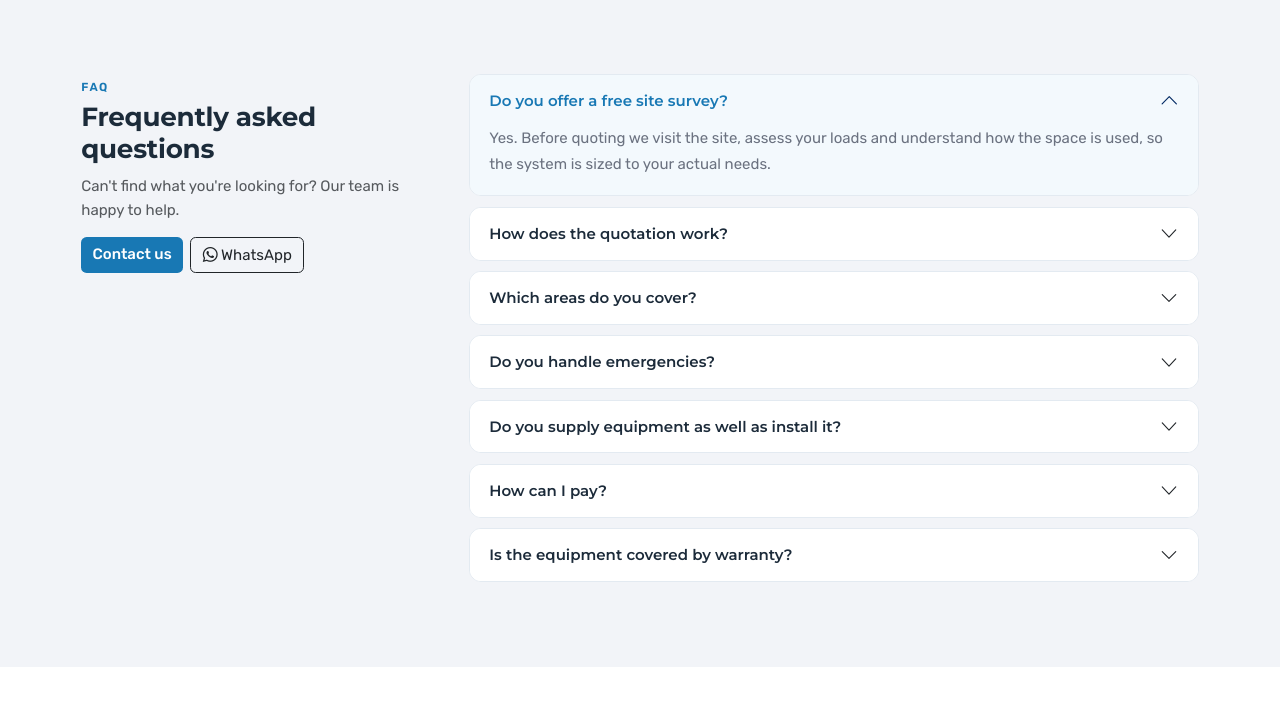
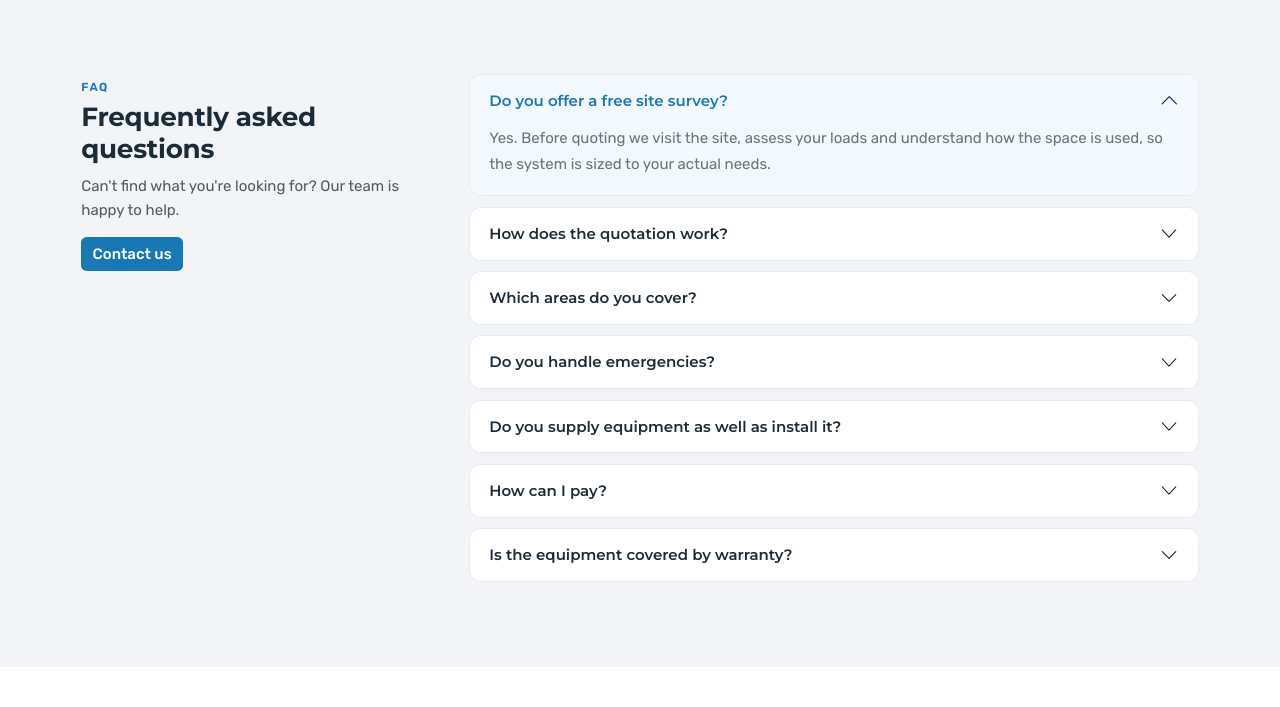
Before and after one commit to Kagunye/botsbnn, a Django app: page / in a window 1280 px wide. Shown: the part 5141-5848 px from the top of the page. Run offline with Django 5.2, Linux system fonts and the light colour scheme; data comes from the database, SQL or seed files in the repository; data that the repository does not hold is empty.

Commit message:
FAQ: remove WhatsApp button
Co-Authored-By: Claude Opus 5.5 <noreply@anthropic.com>

```diff
--- a/templates/services/home.html
+++ b/templates/services/home.html
@@ -293,7 +293,6 @@
         <p class="text-muted">Can't find what you're looking for? Our team is happy to help.</p>
         <div class="d-flex flex-wrap gap-2">
           <a href="{% url 'pages:contact' %}" class="btn btn-brand">Contact us</a>
-          <a href="https://wa.me/{{ shop.whatsapp }}" target="_blank" rel="noopener" class="btn btn-outline-dark"><i class="bi bi-whatsapp"></i> WhatsApp</a>
         </div>
       </div>
       <div class="col-lg-8">
```
